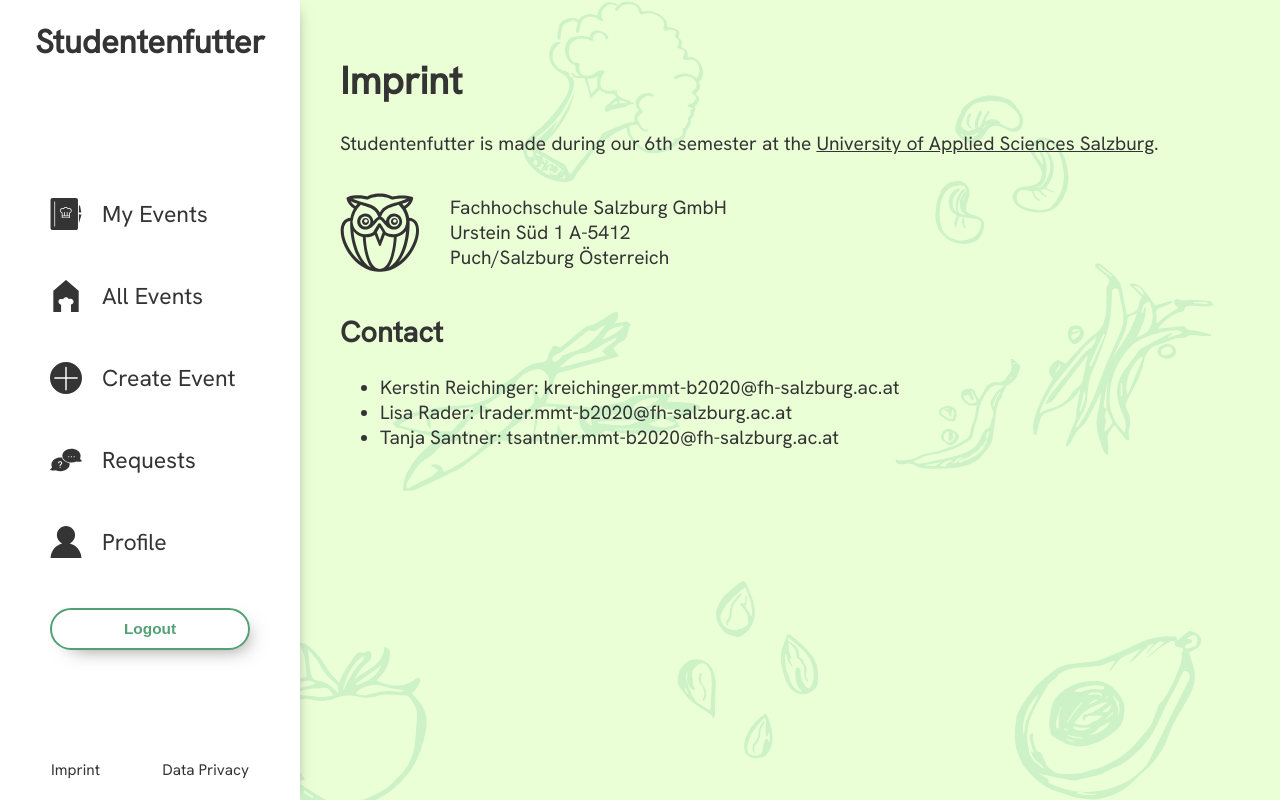
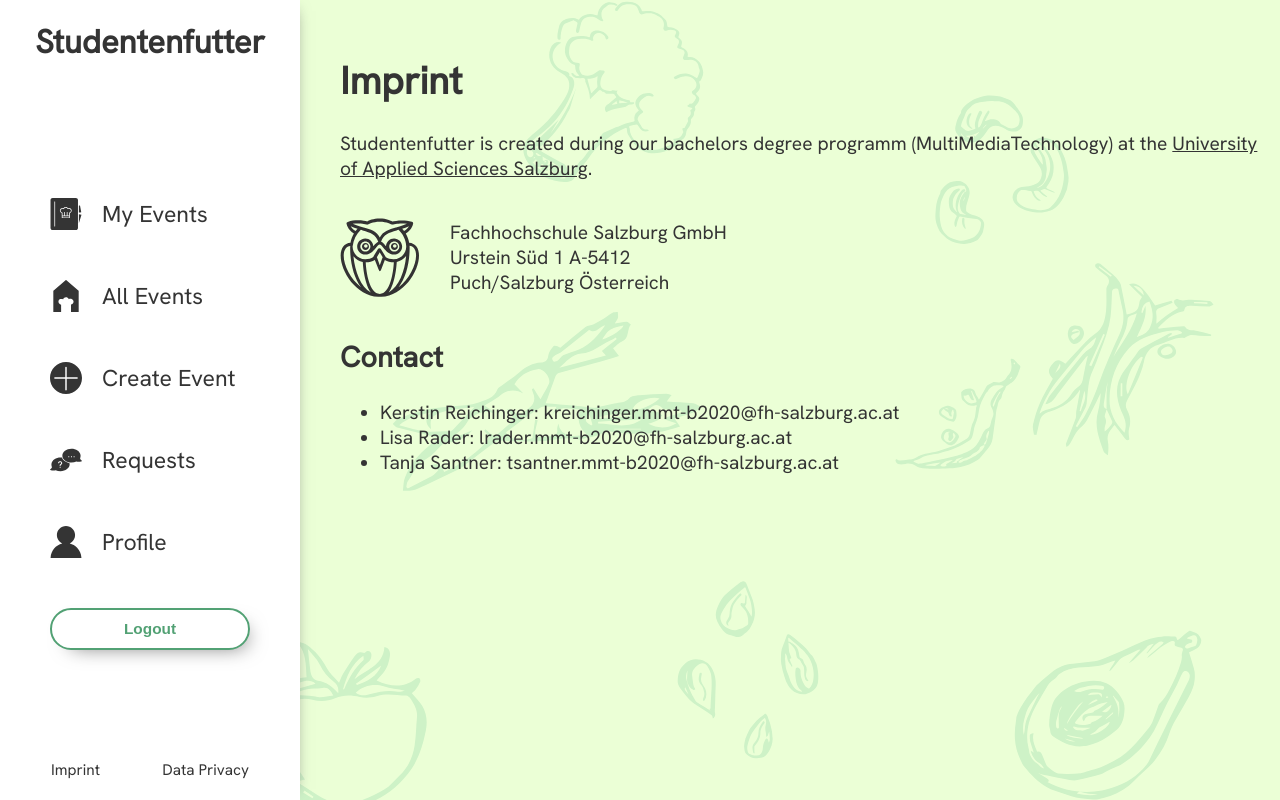
Before and after one commit to bachelor-project-mmp3/mmp3, a Next.js app: page /imprint in a window 1280 px wide. Built offline with nearby package versions, Linux system fonts and the light colour scheme; no server answers.

Commit message:
Update imprint #29

```diff
--- a/pages/imprint/index.tsx
+++ b/pages/imprint/index.tsx
@@ -9,7 +9,8 @@
             <div className="page">
                 <h1>Imprint</h1>
                 <p>
-                    Studentenfutter is made during our 6th semester at the{' '}
+                    Studentenfutter is created during our bachelors degree
+                    programm (MultiMediaTechnology) at the{' '}
                     <a
                         href="https://www.fh-salzburg.ac.at/"
                         target="_blank"
```
